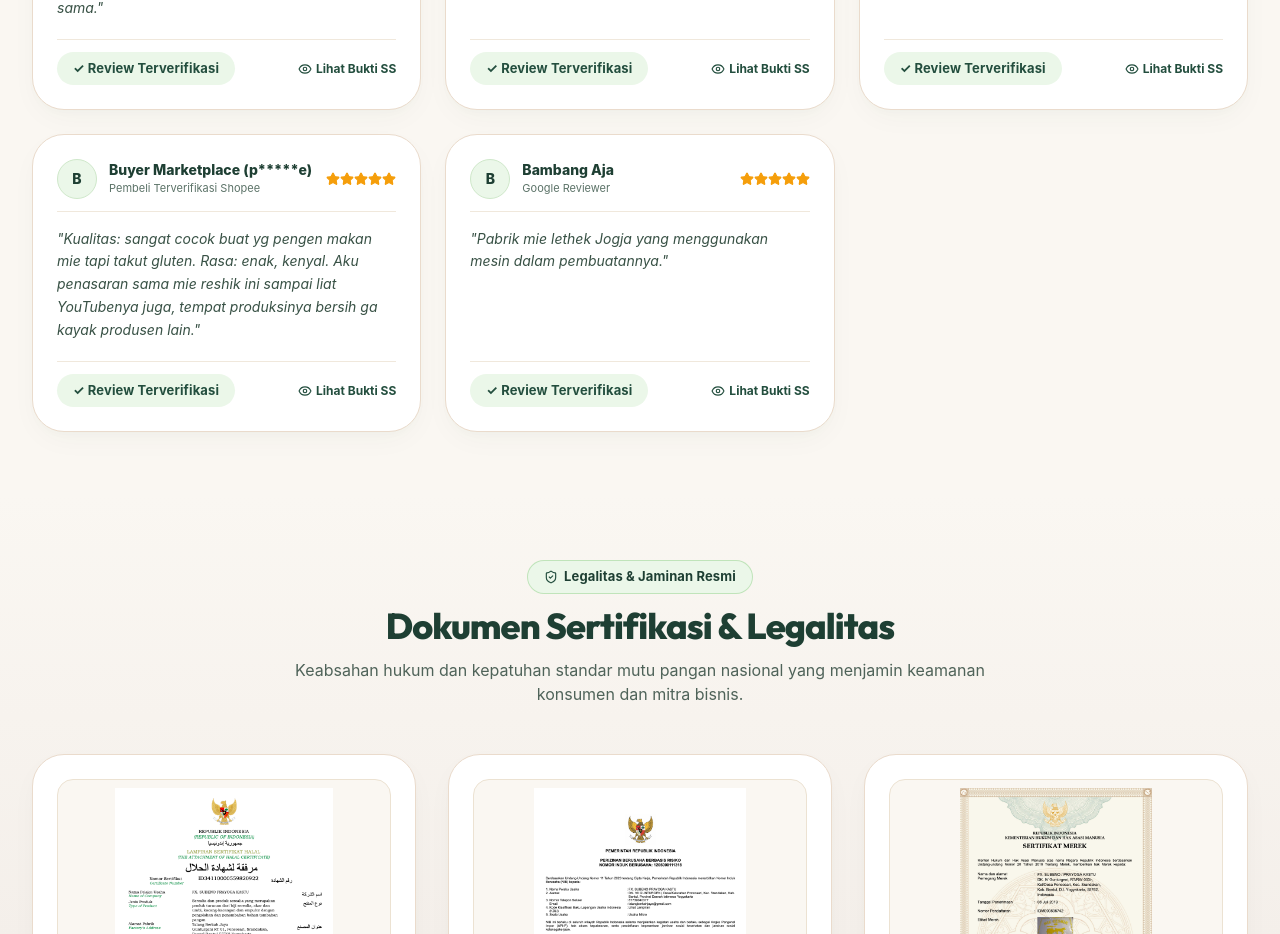
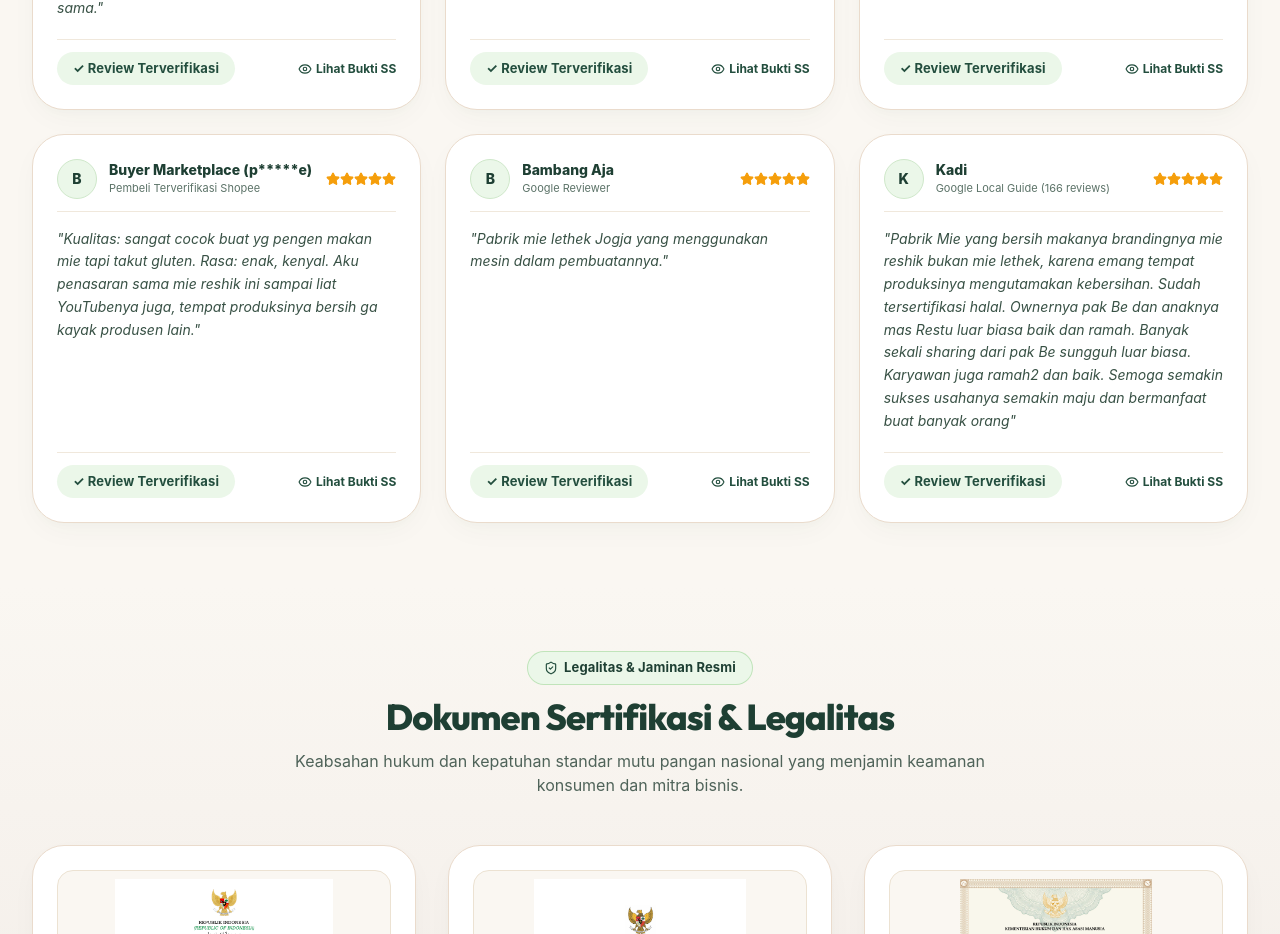
Before and after one commit to skyjadstudio/mie-dokar, a React (Vite) app: page / in a window 1280 px wide. Shown: the part 8120-9054 px from the top of the page. Built offline with nearby package versions, Linux system fonts and the light colour scheme; a web font is replaced by a local one.

Commit message:
feat(testimonials): add Google Local Guide testimonial from Kadi

```diff
--- a/src/data/productKnowledgeData.js
+++ b/src/data/productKnowledgeData.js
@@ -302,6 +302,15 @@ export const TESTIMONIALS = [
     time: "2 years ago",
     image: getAssetUrl("images/media_1791530517719.png"),
     quote: "Pabrik mie lethek Jogja yang menggunakan mesin dalam pembuatannya."
+  },
+  {
+    id: 6,
+    name: "Kadi",
+    role: "Google Local Guide (166 reviews)",
+    stars: 5,
+    time: "3 years ago",
+    image: getAssetUrl("images/media_1791999974353.jpg"),
+    quote: "Pabrik Mie yang bersih makanya brandingnya mie reshik bukan mie lethek, karena emang tempat produksinya mengutamakan kebersihan. Sudah tersertifikasi halal. Ownernya pak Be dan anaknya mas Restu luar biasa baik dan ramah. Banyak sekali sharing dari pak Be sungguh luar biasa. Karyawan juga ramah2 dan baik. Semoga semakin sukses usahanya semakin maju dan bermanfaat buat banyak orang"
   }
 ];
 
```
Also changed, not shown: public/images/media_1791999974353.jpg (added).
